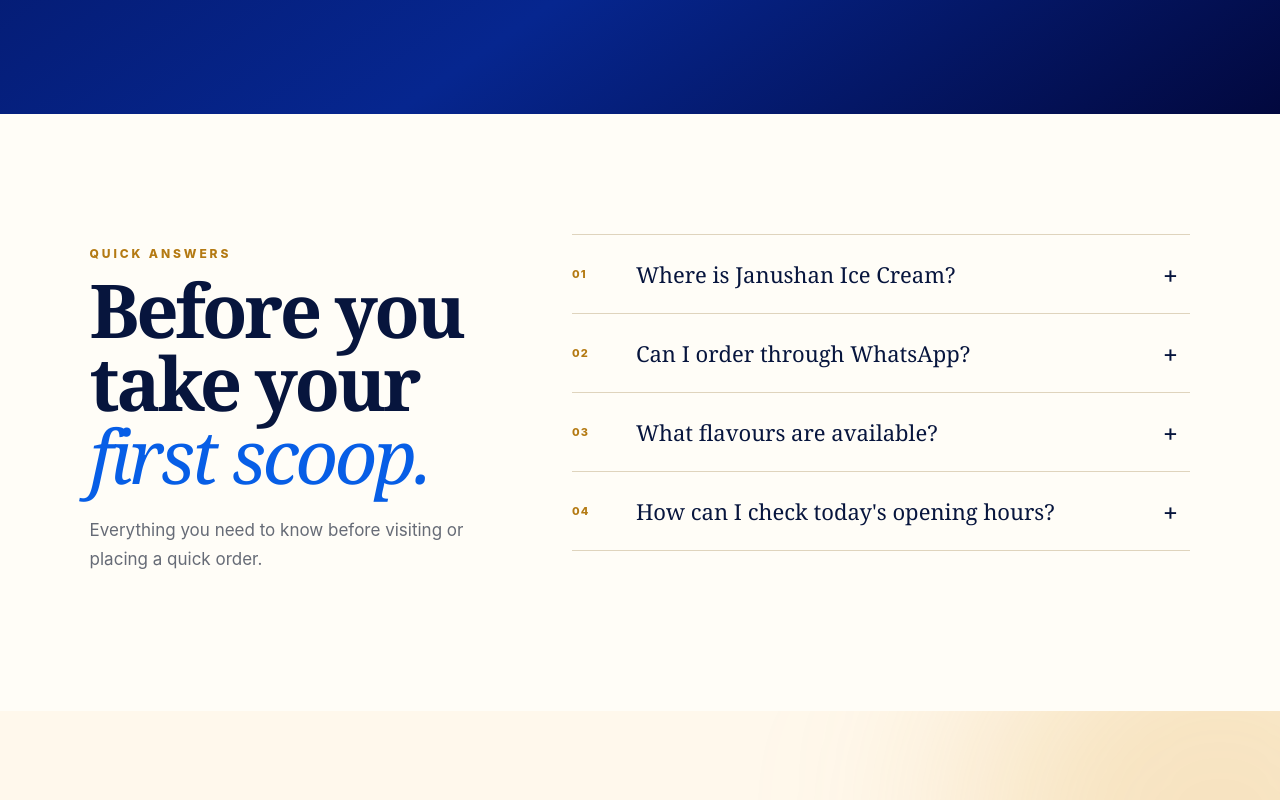
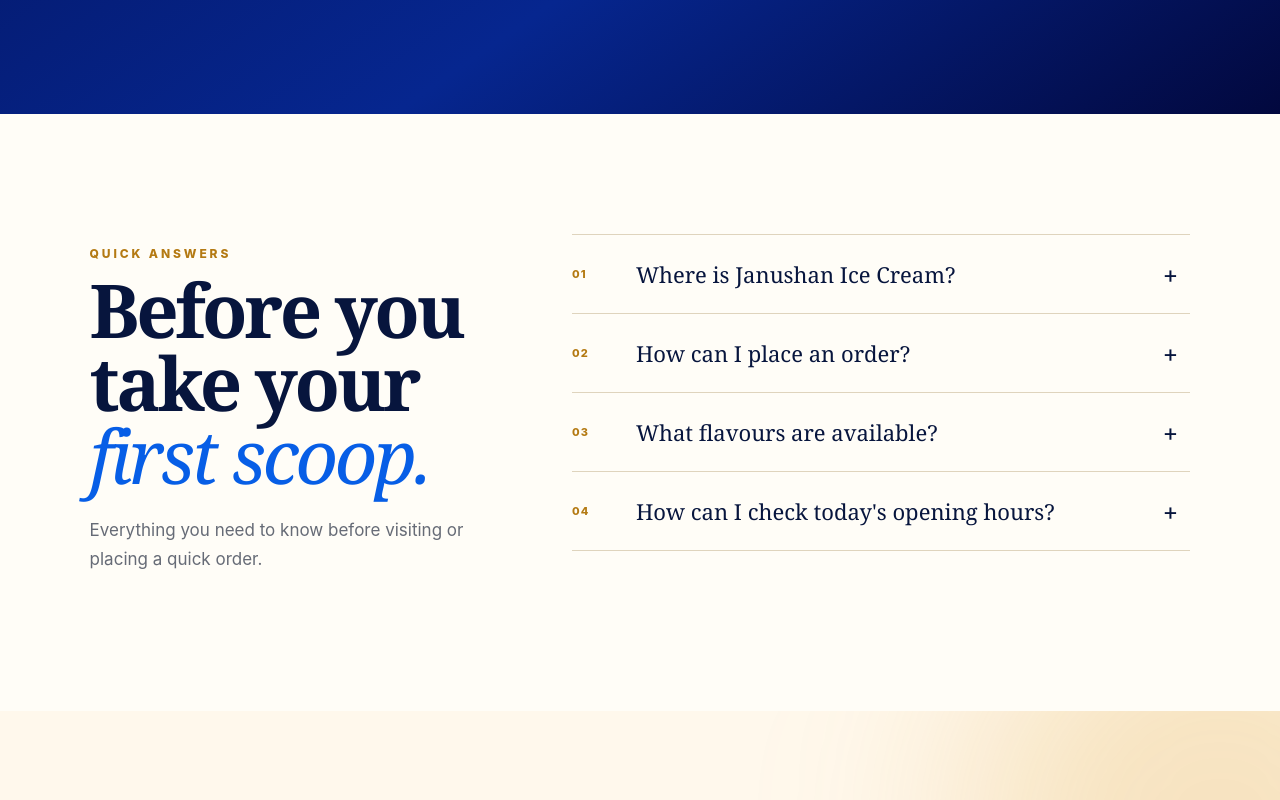
Before and after one commit to Harshan-Balakrishnan/JanushanIceCream_Website, a Next.js app: page / in a window 1280 px wide. Shown: the part 11200-12000 px from the top of the page. Built offline with nearby package versions, Linux system fonts and the light colour scheme; no server answers; the database is empty.

Commit message:
fix: update customer FAQs for phone ordering

```diff
--- a/components/CustomerInfo.tsx
+++ b/components/CustomerInfo.tsx
@@ -5,16 +5,16 @@ export default function CustomerInfo() {
       a: "You can find us at No: 256/4, Kali Kovil Road, Nelukkulam, Vavuniya, Sri Lanka.",
     },
     {
-      q: "Can I order through WhatsApp?",
-      a: "Yes. Send us the products you want on WhatsApp and we can confirm availability with you.",
+      q: "How can I place an order?",
+      a: "Call +94 77 601 5041 to place an order. We will confirm today’s availability with you.",
     },
     {
       q: "What flavours are available?",
-      a: "Our featured flavours include Strawberry, Mango, Chocolate, Vanilla and Mix Fruit. Availability can change, so WhatsApp us for today's options.",
+      a: "Our featured flavours include Strawberry, Mango, Chocolate, Vanilla and Mix Fruit. Availability can change, so call us for today's options.",
     },
     {
       q: "How can I check today's opening hours?",
-      a: "Opening times can change. Call 024 222 6041 or WhatsApp 077 601 5041 before visiting if you need to confirm today's hours.",
+      a: "Opening times can change. Call +94 77 601 5041 before visiting if you need to confirm today's hours.",
     },
   ];
 
```
